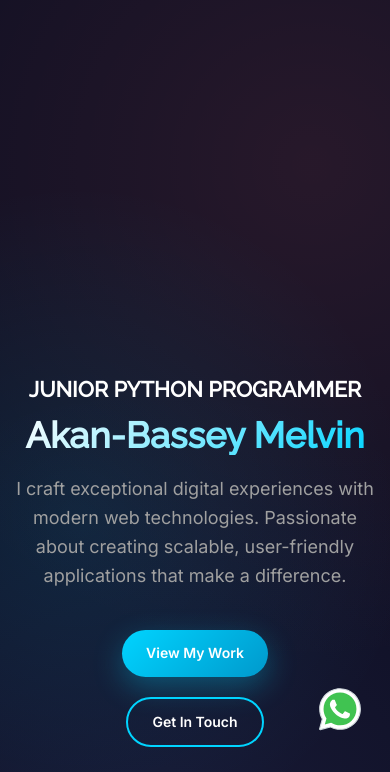
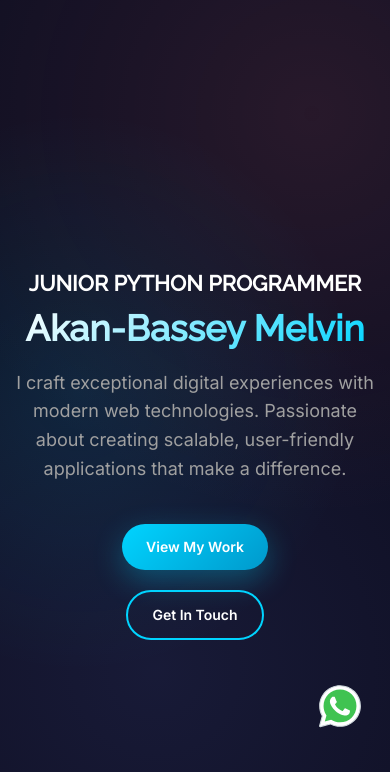
Before and after one commit to akanbasseymelvin/melvin-portfolio, a plain HTML site: page index.html in a window 390 px wide. Shown: the part 72-844 px from the top of the page. Drawn offline with Linux system fonts and the light colour scheme; a web font is replaced by a local one.

Commit message:
Update style.css

```diff
--- a/style.css
+++ b/style.css
@@ -245,7 +245,7 @@ nav.scrolled {
 
 /* Hero Section */
 .hero {
-    min-height: 100vh;
+    min-height: 110vh;
     display: flex;
     align-items: center;
     justify-content: center;
@@ -257,7 +257,7 @@ nav.scrolled {
         display: flex;
         align-items: center;
         justify-content: center;
-        margin-top: 10px;
+        margin-top: 50px;
 
         .image {
 
@@ -577,11 +577,6 @@ nav.scrolled {
     position: relative;
     overflow: hidden;
     border-radius: 12px 12px 0 0;
-
-    a {
-        text-decoration: none;
-        color: inherit;
-    }
 }
 
 .project-image img {
@@ -612,6 +607,11 @@ nav.scrolled {
     font-size: 18px;
     font-weight: 600;
     border-radius: 12px 12px 0 0;
+
+    a {
+        text-decoration: none;
+        color: inherit;
+    }
 }
 
 .project-card:hover .project-overlay {
@@ -850,7 +850,6 @@ footer p {
 
 
     .hero {
-       min-height: 140vh;
         .container {
             transform: translateY(40px);
             .image {
```
